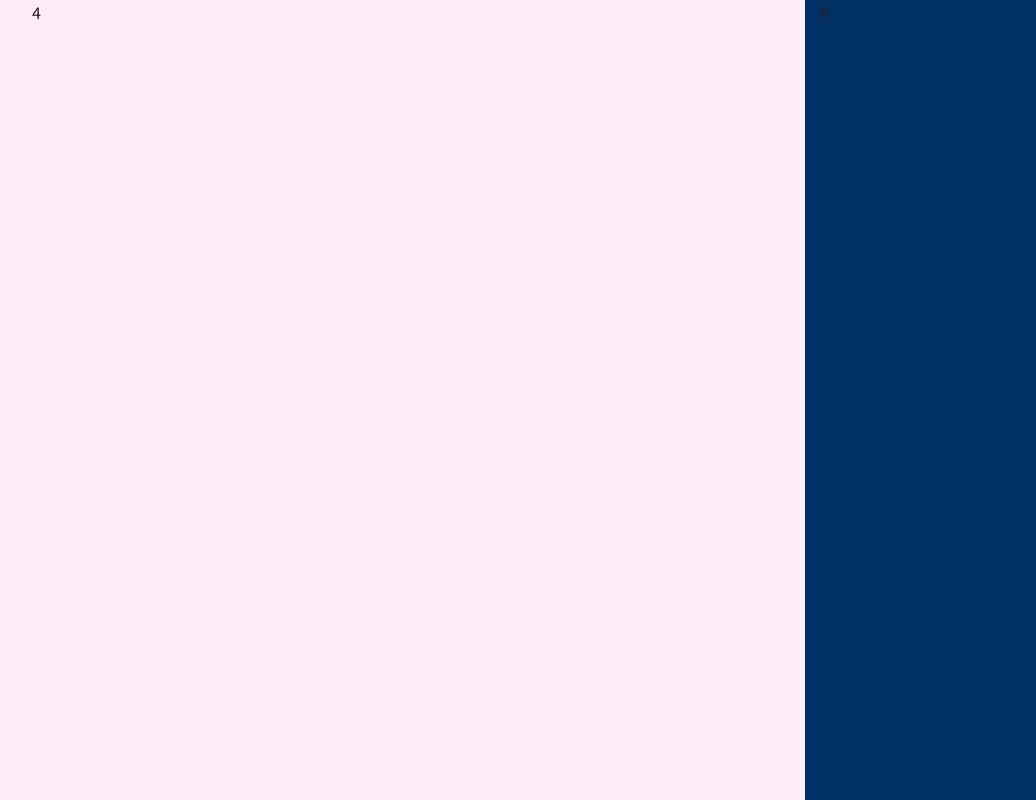
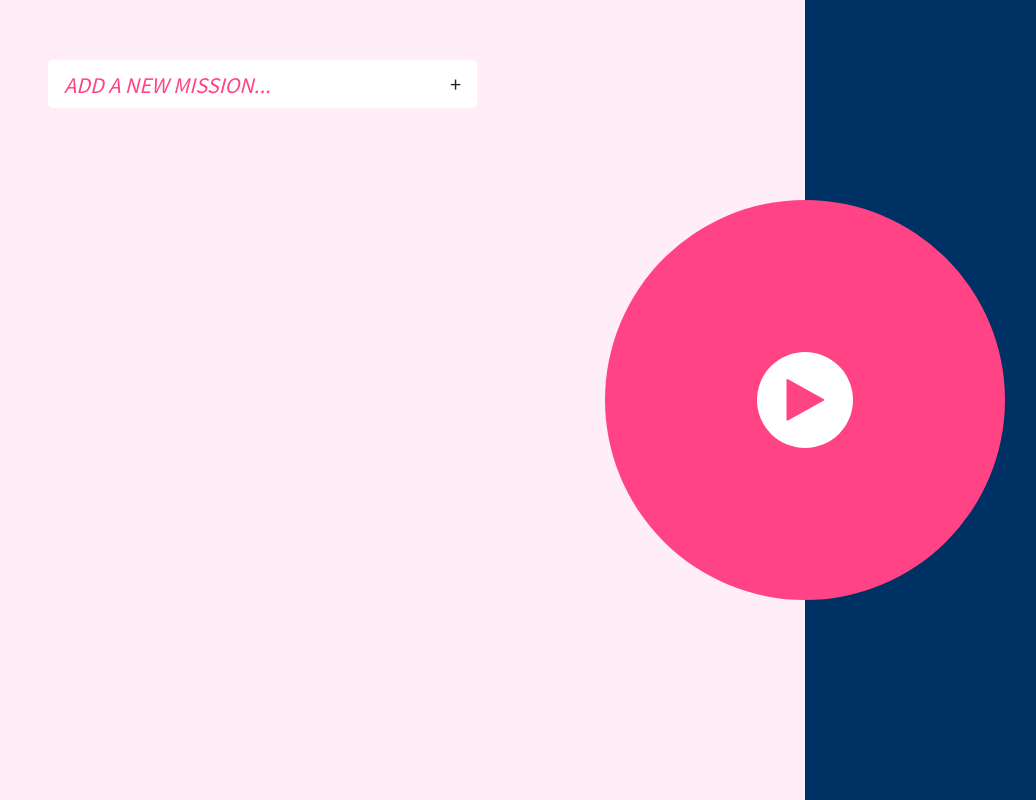
Before and after one commit to tso1158687/f2e2-w1, an Angular app: page / in a window 1280 px wide. Shown: the whole page, without its empty margins (48-1084 px from the left). Built offline with nearby package versions, Linux system fonts and the light colour scheme.

Commit message:
add add mission button

```diff
--- a/src/app/main/main.component.html
+++ b/src/app/main/main.component.html
@@ -1,10 +1,22 @@
 <div class="container-fluid">
     <div class="row">
         <div class="col-8 bg bg-left">
-         4
+            <div class="input-group mb-3 add-todo input-group-lg">
+                <input type="text" class="form-control" placeholder="ADD A NEW MISSION...">
+                <div class="input-group-append">
+                    <button class="btn btn-add" type="button">+</button>
+                </div>
+            </div>
+        <div class="play-button-container">
+            <div class="play-button">
+                <div class="play-icon">
+                    <i class="fa fa-play fa-3x" aria-hidden="true"></i>
+                </div>
+            </div>
+        </div>
         </div>
         <div class="col-4 bg bg-right">
-            8
+
         </div>
     </div>
 </div>
--- a/src/styles.scss
+++ b/src/styles.scss
@@ -16,9 +16,17 @@ $deepPink:#FF4384;
 $lightPink:#FFEDF7;
 $deepBlue:#003164;
 $white:#ffffff;
-
+// mixin
+@mixin center() {
+    position: relative;
+    left: 50%;
+    top: 50%;
+    transform: translate(-50%,-50%);
+}
 .bg{
     height: 100vh;
+    padding-top: 40px;
+    padding-bottom: 40px;
 }
 .bg-left{
     background-color: $lightPink;
@@ -28,3 +36,57 @@ $white:#ffffff;
 .bg-right{
     background-color: $deepBlue;
 }
+
+.play-button-container{
+    position: absolute;
+    top: 50%;
+    right: 0;
+    width: 50vh;
+    height: 50vh;
+    min-width: 350px;
+    min-height: 350px;
+    transform: translate(50%, -50%);
+    z-index: 1;
+    cursor: pointer;
+    .play-button{
+        width: 100%;
+        height: 100%;
+        border-radius: 100%;
+        background-color: $deepPink;
+        position: relative;
+        .play-icon{
+            display: inline-block;
+            @include center();
+            width: 96px;
+            height: 96px;
+            border-radius: 100%;
+            background-color: $white;
+            i{
+                @include center();
+                color:$deepPink;
+            }
+
+        }
+    }
+}
+.add-todo{
+    padding-top: 20px;
+    padding-bottom: 20px;
+    padding-left: 16px;
+    &.input-group{
+        width: 445px;
+        .btn-add{
+            background-color: $white;
+            border: 0;
+        }
+    }
+    input{
+        height: 56px;
+        border: 0;
+        &::placeholder
+        {
+            font-style: italic;
+            color:$deepPink;
+        }
+    }
+}
```
